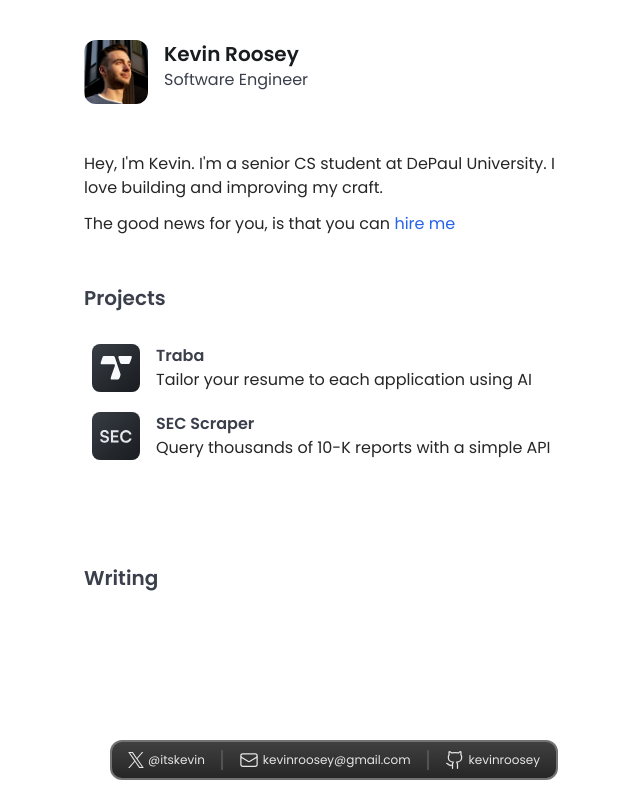
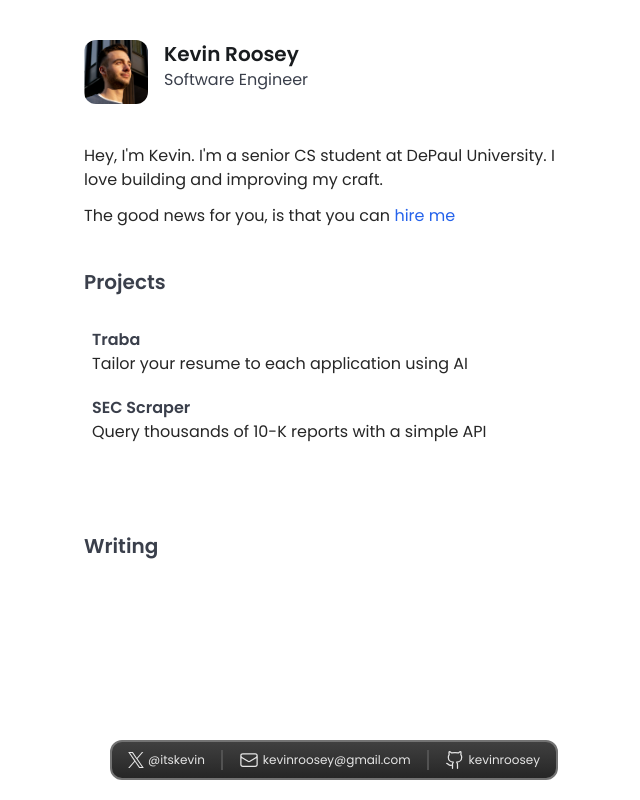
Before and after one commit to kevinroosey/kevinroosey.com, a React (Vite) app: page / in a window 1280 px wide. Shown: the whole page, without its empty margins (306-946 px from the left). Built offline with nearby package versions, Linux system fonts and the light colour scheme.

Commit message:
dialog sizing

```diff
--- a/index.html
+++ b/index.html
@@ -6,6 +6,8 @@
   <link rel="icon" type="image/svg+xml" href="/KRLOGO.svg" />
   <meta name="viewport" content="width=device-width, initial-scale=1.0" />
   <link href="https://fonts.googleapis.com/css2?family=Poppins:wght@400;500;600;700&display=swap" rel="stylesheet" />
+  <link rel="preload" as="image" href="./public/TrabaImage.svg" />
+  <link rel="preload" as="image" href="./public/SecScraper.svg" />
   <title>Kevin Roosey</title>
 </head>
 
--- a/src/App.tsx
+++ b/src/App.tsx
@@ -19,7 +19,7 @@ const projects: Project[] = [{
   image: '/TrabaImage.svg',
   stack: ['openai', 'nextjs2', 'reactjs', 'tailwindcss', 'go', 'docker'],
   link: 'https://gettraba.com'
-}, {
+},{
   title: 'SEC Scraper',
   description: 'Query thousands of 10-K reports with a simple API',
   icon: '/SEC.svg',
@@ -33,7 +33,7 @@ function App() {
   return (
     <>
       <div className='min-h-screen min-w-screen max-h-full bg-white py-10 p-2'>
-        <div className='w-full xl:w-[500px] mx-auto flex flex-col gap-12'>
+        <div className='w-full xl:w-[500px] mx-auto flex flex-col gap-10'>
           <div className='w-full flex items-center mx-auto'>
             <Header />
           </div>
@@ -53,13 +53,10 @@ function App() {
                   description={project.description}
                   image={project.image}
                   icon={project.icon}
-
                   link={project.link}
                 />
               ))}
-
             </div>
-
           </div>
           <div className='mx-auto'>
             <Links />
--- a/src/components/project-card.tsx
+++ b/src/components/project-card.tsx
@@ -4,16 +4,14 @@ import { Project } from "../App";
 
 
 
-export default function ProjectCard({ title, description, image, link, icon }: Project) {
+export default function ProjectCard({ title, description, image, link }: Project) {
 
     const [isOpen, setIsOpen] = useState(false);
 
     return (
         <>
             <div className='flex items-center gap-4 hover:bg-neutral-100 p-2 rounded-lg cursor-pointer' onClick={() => setIsOpen(!isOpen)}>
-                <div>
-                    <img src={icon} alt='TrabaIcon' className='w-16 lg:w-12 lg:h-12 rounded-lg' />
-                </div>
+
                 <div>
                     <h2 className='text-md font-semibold text-primary-800 cursor-pointer'>{title}</h2>
                     <p className='text-neutral-800 cursor-pointer'>{description}</p>
--- a/src/components/project-dialog.tsx
+++ b/src/components/project-dialog.tsx
@@ -20,10 +20,10 @@ export default function ProjectDialog({ title, isOpen, setIsOpen, description,
             <Dialog open={isOpen} onClose={() => setIsOpen(false)} className="relative z-50 ">
                 <DialogBackdrop className="fixed inset-0 bg-black/30 backdrop-blur-sm" />
                 <motion.div
-                            initial={{ y: 100 }}
+                            initial={{ y: 10 }}
                             animate={{ y: 0 }}
                             exit={{ opacity: 0 }}
-                            transition={{ duration: 0.1 }}
+                            transition={{ duration: 0.025 }}
 
                         >
                 <div className="fixed inset-0 flex w-screen items-center justify-center mx-auto">
```
